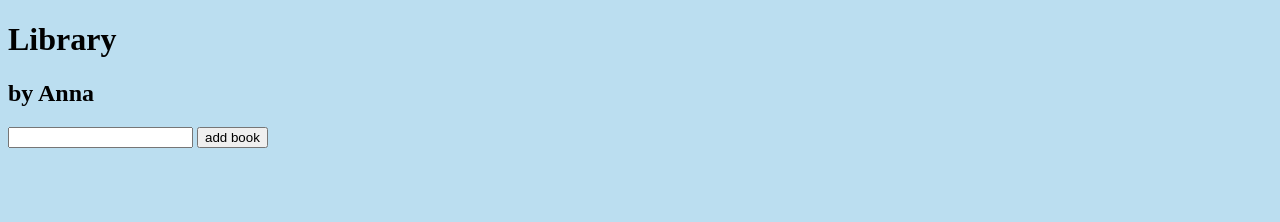
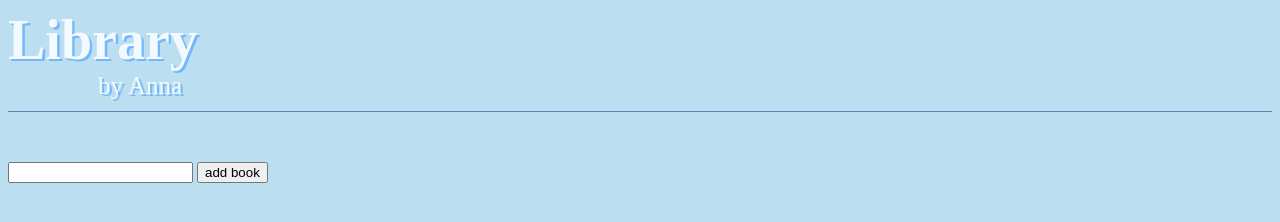
Before and after one commit to Asya0/library, a plain HTML site: page index.html in a window 1280 px wide. Drawn offline with Linux system fonts and the light colour scheme.

Commit message:
feat: added header

```diff
--- a/index.html
+++ b/index.html
@@ -12,11 +12,19 @@
 
 <body>
     <header class="header">
-        <h1 class="title">Library</h1>
-        <h2 class="desc">by Anna</h2>
+        <div class="logo">
+            <h1 class="title">Library</h1>
+            <a href="https://github.com/Asya0" class="desc">
+                by Anna
+            </a>
+        </div>
+
+    </header>
+    <section class="main">
         <input type="text">
         <button class="addBook">add book</button>
-    </header>
+    </section>
+    <footer class="footer"></footer>
 </body>
 <script src="index.js"></script>
 
--- /dev/null
+++ b/style.scss
@@ -0,0 +1,70 @@
+$body-color : #BBDEF0;
+$primary-light: #f2f9ff;
+$blue-light: #00A8E8;
+
+body {
+    background-color: $body-color;
+}
+
+p {
+    margin: 0;
+}
+
+h1,
+h2,
+h3,
+h4,
+h5,
+h6 {
+    margin: 0;
+}
+
+a {
+    text-decoration: none;
+}
+
+section {
+    margin-top: 50px;
+}
+
+.header {
+    position: relative;
+    padding-bottom: 40px;
+
+    &::after {
+        content: "";
+        position: absolute;
+        bottom: 0;
+        left: 0;
+        width: 100%;
+        height: 1px;
+        background-color: #637db1;
+    }
+
+    & .desc {
+        display: inline-block;
+        position: absolute;
+        left: 90px;
+        transition: font-size .7s ease;
+
+        &:hover {
+            font-size: 30px;
+            transition: font-size .7s ease;
+        }
+    }
+
+
+
+}
+
+.title {
+    font-size: 56px;
+    color: $primary-light;
+    text-shadow: rgb(114, 184, 250) 0.3vh 0.3vh;
+}
+
+.desc {
+    font-size: 25px;
+    color: $primary-light;
+    text-shadow: rgb(114, 184, 250) 0.3vh 0.3vh;
+}
```
Also changed, not shown: style.css, 1 other file.
